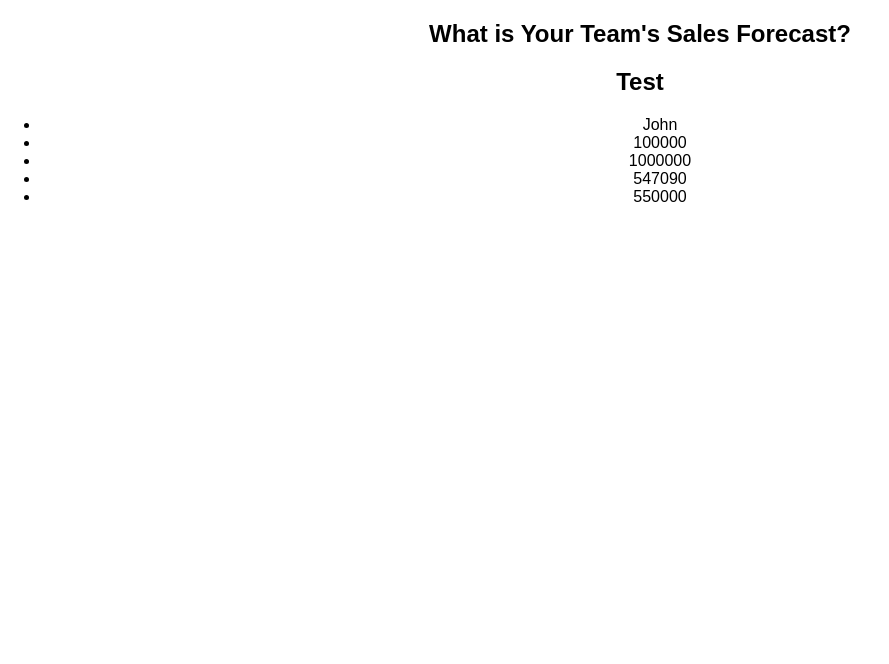
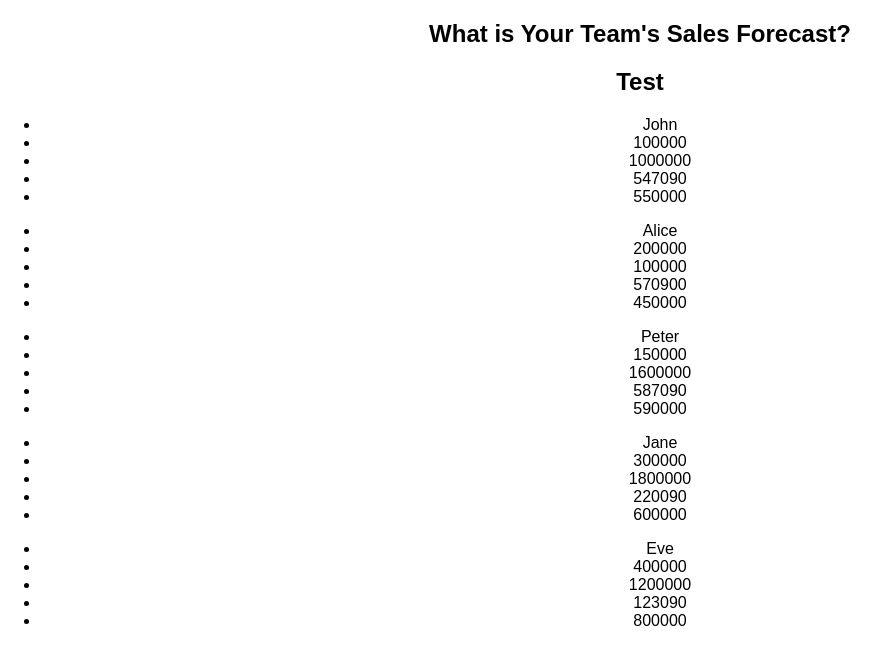
Before and after one commit to 9yoi/react-dashboard, a React (Create React App) app: page / in a window 1280 px wide. Shown: the top 664 px of the page, without its empty margins (0-889 px from the left). Built offline with nearby package versions, Linux system fonts and the light colour scheme.

Commit message:
repeat row component

```diff
--- a/src/App.js
+++ b/src/App.js
@@ -2,22 +2,35 @@ import React, { Component } from 'react';
 import './App.css';
 import data from './data.js';
 
-function Row (props) {
-  console.log(props);
+function Row({name, closed, commit, forecast, likely}) {
   return (
     <div className="Row">
       <ul>
-        <li className="Row-name">{props.value.name}</li>
-        <li className="Row-closed">{props.value.closed}</li>
-        <li className="Row-commit">{props.value.commit}</li>
-        <li className="Row-forecast">{props.value.forecast}</li>
-        <li className="Row-likely">{props.value.likely}</li>
+        <li className="Row-name">{name}</li>
+        <li className="Row-closed">{closed}</li>
+        <li className="Row-commit">{commit}</li>
+        <li className="Row-forecast">{forecast}</li>
+        <li className="Row-likely">{likely}</li>
       </ul>
     </div>
   )
 }
 
 class App extends Component {
+
+  createRow(data) {
+    return data.map((person, i) => {
+      return <Row
+        name={person.name}
+        closed={person.closed}
+        commit={person.commit}
+        forecast={person.forecast}
+        likely={person.likely}
+        key={i}
+        />
+    })
+  }
+
   render() {
     return (
       <div className="App">
@@ -25,10 +38,10 @@ class App extends Component {
           <h2>What is Your Team's Sales Forecast?</h2>
         </div>
         <div className="App-summary">
-          <h2> Test</h2>
+          <h2>Test</h2>
         </div>
         <div className="App-table">
-            <Row value={data[0]}/>
+            {this.createRow(data)}
         </div>
       </div>
     );
```
